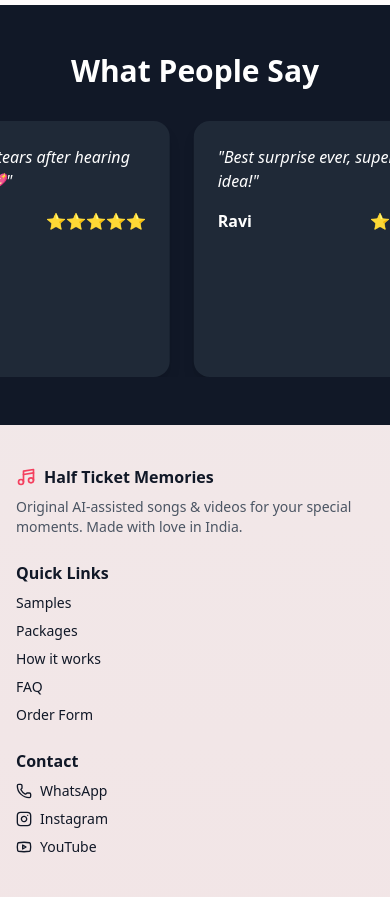
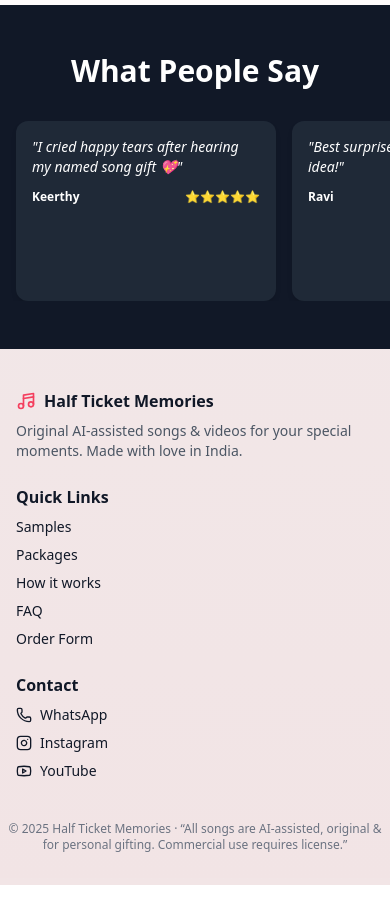
Before and after one commit to sai-kumar-kamabar/ai-song-gifts, a React (Create React App) app: page / in a window 390 px wide. Shown: the part 5100-5997 px from the top of the page. Built offline with nearby package versions, Linux system fonts and the light colour scheme.

Commit message:
updated review for mobile view

```diff
--- a/src/component/Portfolio.jsx
+++ b/src/component/Portfolio.jsx
@@ -75,14 +75,14 @@ const services = [
 ];
 
 const reviews = [
-  { name: "Keerthy", text: "I cried happy tears after hearing my song gift 💖", stars: 5 },
+  { name: "Keerthy", text: "I cried happy tears after hearing my named song gift 💖", stars: 5 },
   { name: "Ravi", text: "Best surprise ever, super unique idea!", stars: 5 },
-
-  { name: "Ramesh & Priya", text: "For our 5th anniversary, I gifted my wife a personalized AI song. When the melody played with our love story as lyrics, she cried happy tears. Best surprise ever!", stars: 5 },
-  { name: "Sneha & Kiran", text: "We welcomed our baby girl last month. The AI song captured our emotions so beautifully, like a lullaby with our journey. It will always be our baby's first gift.", stars: 4 },
-  { name: "Rahul", text: "I used Half Ticket Memories to create a song for my proposal. When the music played, I went down on one knee — she said YES with tears in her eyes! Thank you for making my moment unforgettable.", stars: 4 },
+  { name: "kiran & mounika", text: "For our 5th anniversary, I gifted my wife a personalized AI song. When the melody played with our love story as lyrics, she cried happy tears. Best surprise ever!", stars: 5 },
+  { name: "Srujana", text: "Affordable and heart-touching gift ✨", stars: 4 },
+  { name: "Sneha & Mahesh", text: "We welcomed our baby girl last month. The AI song captured our emotions so beautifully, like a lullaby with our journey. It will always be our baby's first gift.", stars: 4 },
+  { name: "Rahul", text: "I used Half Ticket Memories to create a song for my proposal. When the music played, I went down on one knee — she said YES with tears in her eyes! Thank you for making my moment unforgettable.", stars: 5 },
   { name: "Anjali & Vivek", text: "For our pre-wedding shoot, we added our AI song in the background video. Friends and family keep asking who composed it. It felt like a movie made only for us.", stars: 4 },
-  { name: "Yamuna", text: "My brother gave me a birthday song with my childhood memories in it. It was funny, emotional, and heart-touching at the same time. Way better than any material gift!", stars: 4 },
+  { name: "Bhuvana", text: "My brother gave me a birthday song with my childhood memories in it. It was funny, emotional, and heart-touching at the same time. Way better than any material gift!", stars: 5 },
 
 
 ];
@@ -302,7 +302,7 @@ export default function Portfolio() {
               q:"Refunds & revisions?",
               a:"Digital products aren’t refundable after delivery, but we include minor edits to get it right.",
             }].map((f,i)=> (
-              <div key={i} className="rounded-3xl border bg-white p-5 shadow-sm">
+              <div key={i} className="rounded-3xl border bg-white p-5 shadow-sm ">
                 <div className="font-semibold">{f.q}</div>
                 <p className="text-sm text-gray-600 mt-2">{f.a}</p>
               </div>
@@ -311,19 +311,25 @@ export default function Portfolio() {
         </div>
       </section>
 
+
       {/* Reviews */}
 <section className="bg-gray-900 text-white py-12">
   <h2 className="text-3xl font-bold text-center mb-8">What People Say</h2>
-      <div className="overflow-hidden relative w-full">
+
+  {/* Desktop: Auto-scrolling marquee */}
+  <div className="hidden md:block overflow-hidden relative w-full">
     <motion.div
       className="flex gap-6"
       animate={{ x: ["0%", "-100%"] }}
       transition={{ repeat: Infinity, duration: 20, ease: "linear" }}
     >
       {[...reviews, ...reviews].map((review, index) => (
-            <div key={index} className="min-w-[300px] bg-gray-800 p-6 rounded-2xl shadow-lg">
-              <p className="italic mb-4">"{review.text}"</p>
-              <div className="flex items-center justify-between">
+        <div
+          key={index}
+          className="min-w-[300px] bg-gray-800 p-6 rounded-2xl shadow-lg"
+        >
+          <p className="italic mb-4 text-sm md:text-base">"{review.text}"</p>
+          <div className="flex items-center justify-between text-sm md:text-base">
             <span className="font-semibold">{review.name}</span>
             <span>{"⭐".repeat(review.stars)}</span>
           </div>
@@ -331,7 +337,24 @@ export default function Portfolio() {
       ))}
     </motion.div>
   </div>
+
+  {/* Mobile: Swipeable scroll */}
+  <div className="md:hidden flex gap-4 overflow-x-auto px-4 scrollbar-hide">
+  {reviews.map((review, index) => (
+    <div
+      key={index}
+      className="w-[260px] bg-gray-800 p-4 rounded-xl shadow-md flex-shrink-0"
+    >
+      <p className="italic mb-3 text-sm line-clamp-6">"{review.text}"</p>
+      <div className="flex items-center justify-between text-xs">
+        <span className="font-semibold">{review.name}</span>
+        <span>{"⭐".repeat(review.stars)}</span>
+      </div>
+    </div>
+  ))}
+</div>
 </section>
+
 
       {/* Footer */}
       <footer className="bg-black/5">
```
Lines whose indentation alone changed are shown as unchanged.
